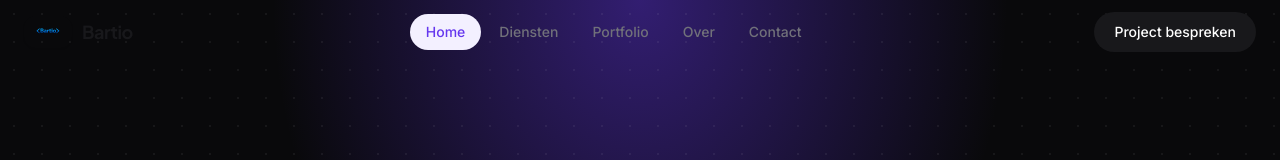
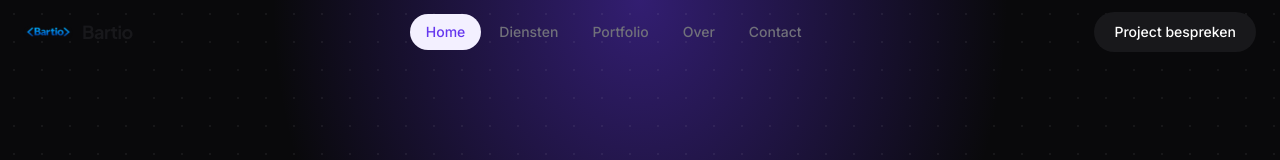
Before and after one commit to BartMimo/bartio, a Next.js app: page / in a window 1280 px wide. Shown: the top 160 px of the page. Built offline with nearby package versions, Linux system fonts and the light colour scheme.

Commit message:
Update logo references to logobartio2.png
Co-Authored-By: Claude Sonnet 4.6 <noreply@anthropic.com>

```diff
--- a/app/layout.tsx
+++ b/app/layout.tsx
@@ -52,8 +52,8 @@ export const metadata: Metadata = {
       "Bartio ontwerpt en bouwt websites, webshops en mobiele apps voor merken en ondernemers die kwaliteit en stijl vooropstellen.",
   },
   icons: {
-    icon: "/logobartio.png",
-    apple: "/logobartio.png",
+    icon: "/logobartio2.png",
+    apple: "/logobartio2.png",
   },
   robots: {
     index: true,
--- a/components/layout/Footer.tsx
+++ b/components/layout/Footer.tsx
@@ -24,7 +24,7 @@ export default function Footer() {
           <div className="sm:col-span-2">
             <Link href="/" className="flex items-center gap-2.5 mb-5 w-fit">
               <Image
-                src="/logobartio.png"
+                src="/logobartio2.png"
                 alt="Bartio"
                 width={48}
                 height={48}
--- a/components/layout/Header.tsx
+++ b/components/layout/Header.tsx
@@ -70,7 +70,7 @@ export default function Header() {
             className="flex items-center gap-2.5 group flex-shrink-0"
           >
             <Image
-              src="/logobartio.png"
+              src="/logobartio2.png"
               alt="Bartio"
               width={48}
               height={48}
```
Also changed, not shown: public/logobartio2.png (added).
